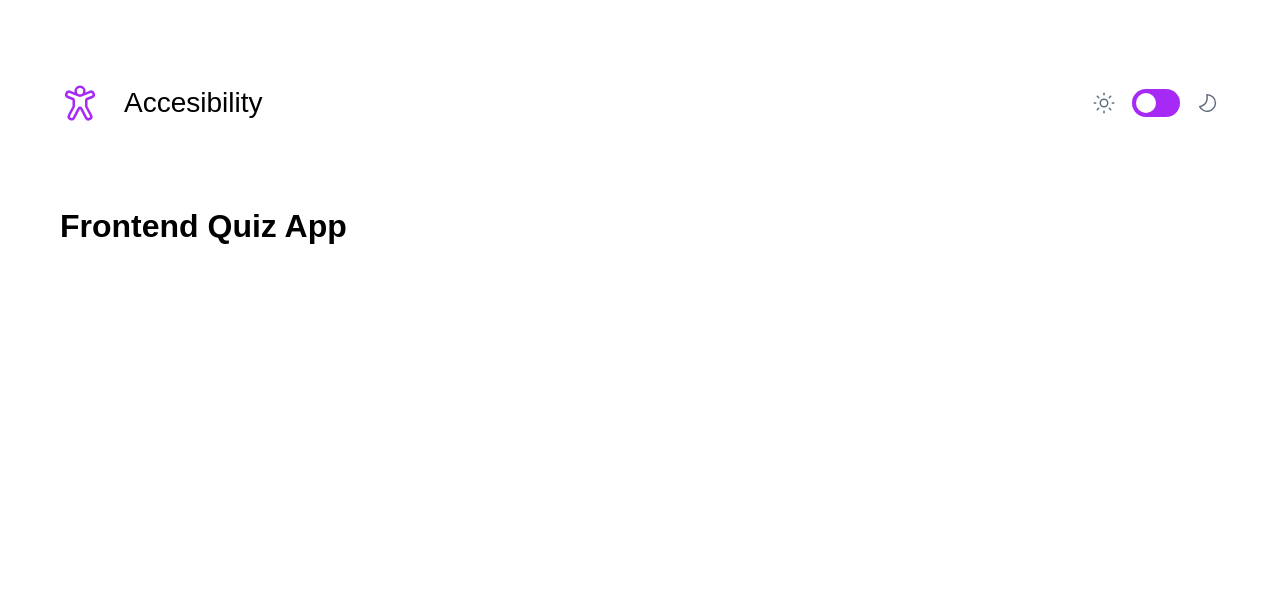
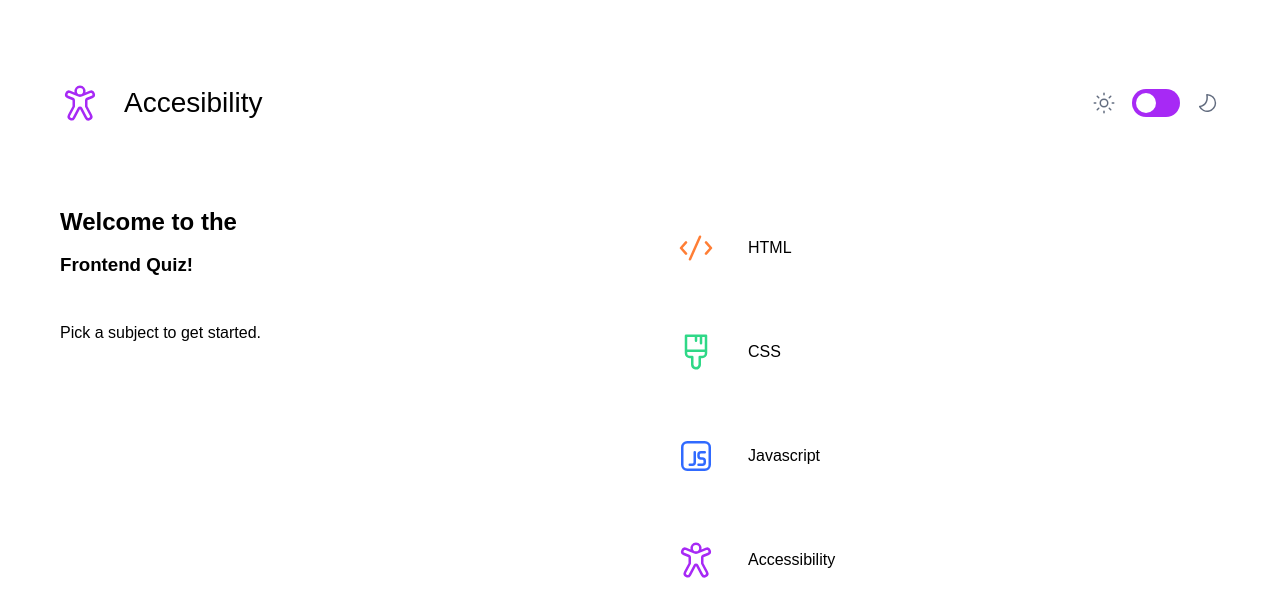
Before and after one commit to Vinicius-PR/frontend-quiz-app, a React (Vite) app: page / in a window 1280 px wide. Shown: the top 616 px of the page. Built offline with nearby package versions, Linux system fonts and the light colour scheme.

Commit message:
feat: add context and StartScreen component

```diff
--- a/src/App.tsx
+++ b/src/App.tsx
@@ -1,12 +1,22 @@
+import { useContext } from "react"
 import Header from "./components/Header"
 import { Container } from "./styles/container"
+import { QuizContext } from "./context/QuizContext"
+import StartScreen from "./components/StartScreen"
 
 function App() {
+
+  const { quizMode } = useContext(QuizContext)
+
+  console.log('quizMode is ', quizMode)
 
   return (
     <Container>
       <Header/>
-      <h1>Frontend Quiz App</h1>
+      {
+        // quizMode === "idle" ? <StartScreen/> : <> Game Running</>
+        <StartScreen/>
+      }
     </Container>
   )
 }
--- /dev/null
+++ b/src/components/StartScreen/index.tsx
@@ -0,0 +1,67 @@
+import { useContext } from "react";
+import { Container, SubjectContainer, TextContainer } from "./styles";
+import { QuizContext } from "../../context/QuizContext";
+
+import htmlIcon from '../../assets/images/icon-html.svg'
+import cssIcon from '../../assets/images/icon-css.svg'
+import javaScriptIcon from '../../assets/images/icon-js.svg'
+import accessibilityIcon from '../../assets/images/icon-accessibility.svg'
+
+export default function StartScreen() {
+
+  const { handleSetSubject, quiz } = useContext(QuizContext)
+  console.log('quiz is', quiz)
+
+  return (
+    <Container>
+      <TextContainer>
+
+        <h2>
+          Welcome to the
+        </h2>
+        <br />
+        <h3>
+          Frontend Quiz!
+        </h3>
+
+        <p>
+          Pick a subject to get started.
+        </p>
+
+      </TextContainer>
+
+      <SubjectContainer>
+        <ul>
+          <li
+            onClick={() => handleSetSubject('HTML')}
+          >
+            <img src={htmlIcon} alt="HTML" />
+            <p>HTML</p>
+          </li>
+
+          <li
+            onClick={() => handleSetSubject('CSS')}
+          >
+            <img src={cssIcon} alt="CSS" />
+            <p>CSS</p>
+          </li>
+
+          <li
+            onClick={() => handleSetSubject('JavaScript')}
+          >
+            <img src={javaScriptIcon} alt="JavaScript" />
+            <p>Javascript</p>
+          </li>
+
+          <li
+            onClick={() => handleSetSubject('Accessibility')}
+          >
+            <img src={accessibilityIcon} alt="Accessibility" />
+            <p>Accessibility</p>
+          </li>
+        </ul>
+
+      </SubjectContainer>
+    </Container>
+  )
+}
--- /dev/null
+++ b/src/components/StartScreen/styles.ts
@@ -0,0 +1,51 @@
+import styled from "styled-components";
+import { device } from "../../styles/breakpoints";
+
+export const Container = styled.main`
+  display: flex;
+  justify-content: space-between;
+
+  @media ${device.md} {
+    flex-direction: column;
+    gap: 64px;
+  }
+
+  @media ${device.sm} {
+    gap: 40px;
+  }
+`
+
+export const TextContainer = styled.div`
+  p {
+    margin-top: 48px;
+  }
+
+   @media ${device.md} {
+    p {
+      margin-top: 16px;
+    }
+  }
+`
+
+export const SubjectContainer = styled.div`
+  width: 564px;
+  ul {
+    display: flex;
+    flex-direction: column;
+    gap: 24px;
+
+    li {
+      background-color: ${props => props.theme.colors.backgroundOptions};
+      border-radius: 24px;
+      padding: 20px;
+      cursor: pointer;
+      display: flex;
+      align-items: center;
+      gap: 32px;
+    }
+  }
+
+   @media ${device.md} {
+    width: 100%;
+  }
+`
--- /dev/null
+++ b/src/context/QuizContext.tsx
@@ -0,0 +1,98 @@
+import {createContext, useState, type ReactNode } from 'react'
+import data from '../assets/data.json'
+
+export type SubjectProps = 'HTML' | 'CSS' | 'JavaScript' | 'Accessibility' | ''
+
+interface QuizProps {
+  title: string
+  icon: string
+  questions: {
+    question: string
+    options: string[]
+    answer: string
+  }[]
+}
+
+interface QuizContextProps {
+  quizMode: 'idle' | 'running'
+  subject: SubjectProps
+  quiz: QuizProps
+  totalQuestions: number
+  totalRightAnswers: number
+
+  handleSetSubject: (subject: SubjectProps) => void
+  handleCheckAnswer: (selectedOption: string, answer: string) => boolean
+  handleReset: () => void
+}
+
+interface QuizContextProviderProps {
+  children: ReactNode
+}
+
+export const QuizContext = createContext({} as QuizContextProps)
+
+export function QuizContextProvider({ children }:QuizContextProviderProps) {
+
+  const [quizMode, setQuizMode] = useState<'idle' | 'running'>('idle')
+  const [subject, setSubject] = useState<SubjectProps>('')
+  const [quiz, setQuiz] = useState<QuizProps>({} as QuizProps)
+  const [totalQuestions, setTotalQuestions] = useState(0)
+  const [totalRightAnswers, setTotalRightAnswers] = useState(0)
+
+  function handleSetSubject(subject: SubjectProps) {
+
+    const quizData = data.quizzes.find((quiz) => {
+      return quiz.title === subject
+    })
+
+    // console.log('quiz Data inside the handle set fuction: ', quizData)
+
+    if (!quizData) {
+      alert(`Subject ${subject} not found`)
+      // SHOW ERROR PAGE HERE
+      throw new Error('ERRO AO PROCURAR PELO SUBJECT')
+    }
+
+    console.log('quantidade de questoes', quizData.questions.length)
+
+    setQuiz(quizData)
+    setSubject(subject)
+    setQuizMode('running')
+    setTotalQuestions(quizData.questions.length)
+  }
+
+  function handleCheckAnswer(selectedOption: string, answer: string) {
+
+    if (selectedOption === answer) {
+      setTotalRightAnswers((current) => current + 1)
+      return true
+    }
+
+    return false
+  }
+
+  function handleReset() {
+    setQuizMode('idle')
+    setSubject('')
+    setQuiz({} as QuizProps)
+    setTotalQuestions(0)
+    setTotalRightAnswers(0)
+  }
+
+  return (
+    <QuizContext.Provider
+      value={{
+        quiz,
+        quizMode,
+        subject,
+        totalQuestions,
+        totalRightAnswers,
+        handleSetSubject,
+        handleCheckAnswer,
+        handleReset
+      }}
+    >
+      {children}
+    </QuizContext.Provider>
+  )
+}
--- a/src/main.tsx
+++ b/src/main.tsx
@@ -4,13 +4,17 @@ import App from './App.tsx'
 
 import { ThemeProvider } from 'styled-components'
 import { lightTheme, darkTheme } from './styles/themes.ts'
+
 import { GlobalStyle } from './styles/GlobalStyle.ts'
+import { QuizContextProvider } from './context/QuizContext.tsx'
 
 createRoot(document.getElementById('root')!).render(
   <StrictMode>
-    <ThemeProvider theme={lightTheme}>
-      <GlobalStyle />
-      <App />
-    </ThemeProvider>
+    <QuizContextProvider>
+      <ThemeProvider theme={lightTheme}>
+        <GlobalStyle />
+        <App />
+      </ThemeProvider>
+    </QuizContextProvider>
   </StrictMode>,
 )
```
